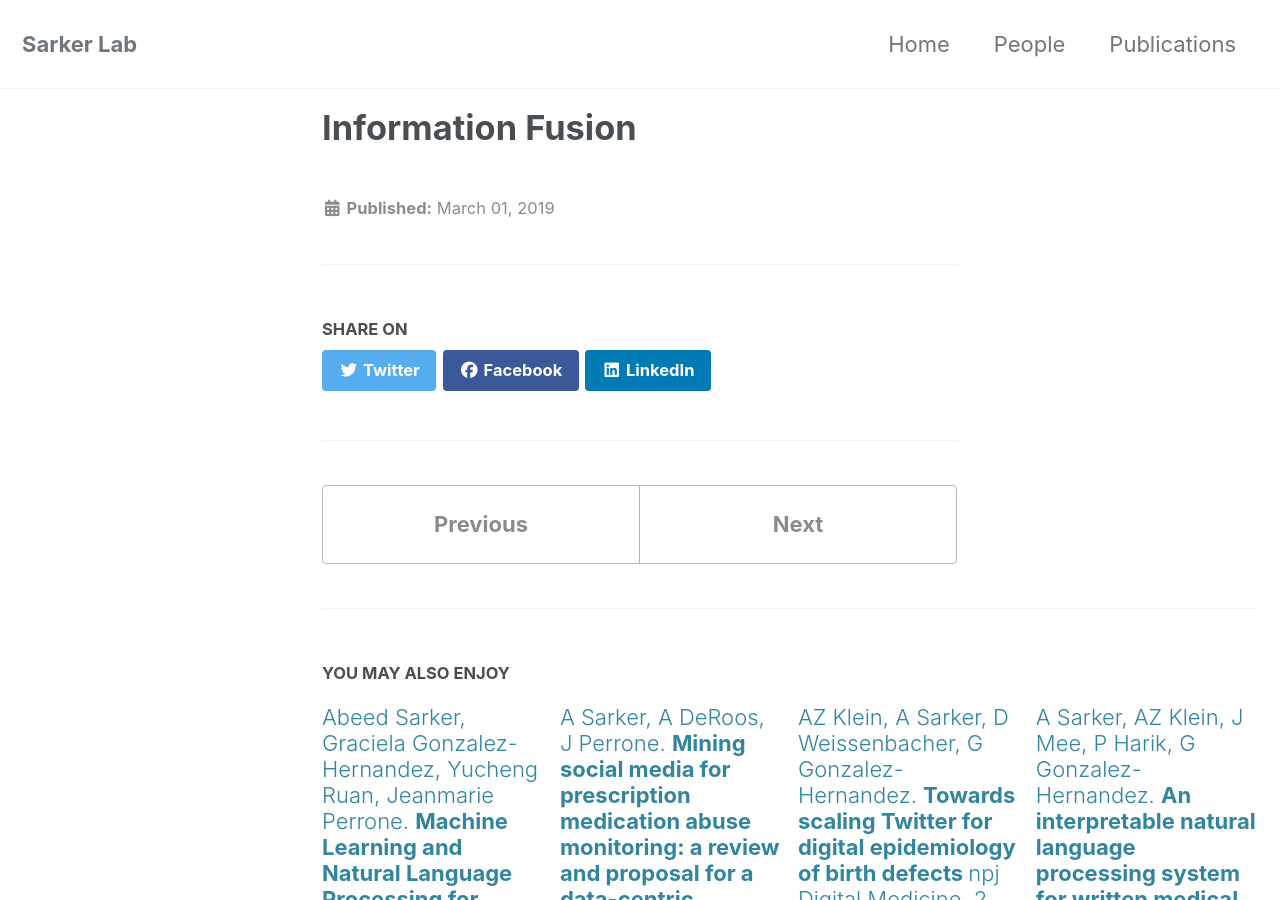
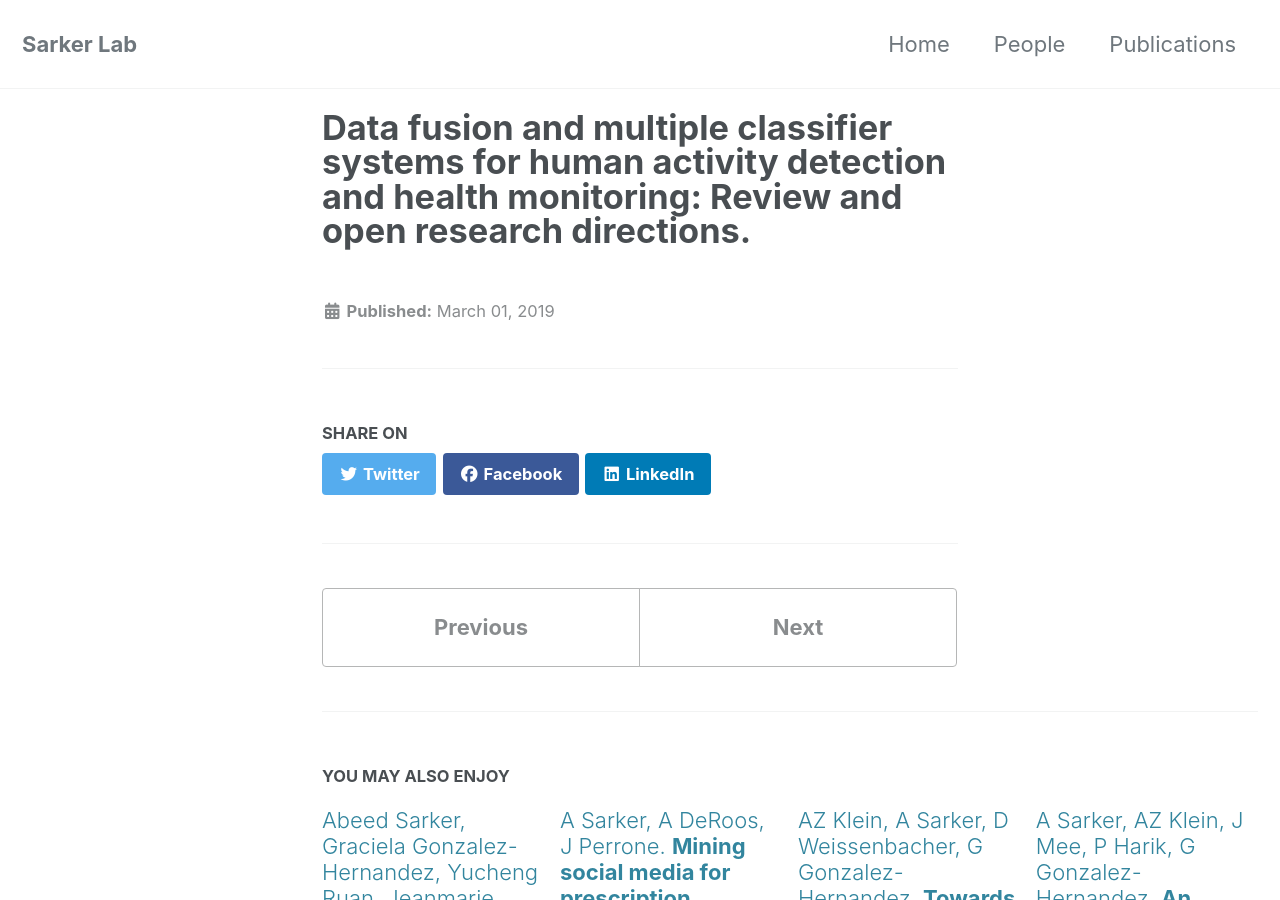
Before and after one commit to sarkerlab/Website, a Jekyll site: the page built from _posts/2019-03-1-Data fusion and multiple classifier systems for human activity detection and health monitoring: Review and open research directions.md, in a window 1280 px wide and 900 px high. Built offline with Jekyll 4.4.1, drawn with Linux system fonts in a browser that asks for light colours; cached includes are drawn as plain includes; nearby versions of some CDN libraries.

Commit message:
Update 2019-03-1-Data fusion and multiple classifier systems for human activity detection and health monitoring: Review and open research directions.md

```diff
--- a/_posts/2019-03-1-Data fusion and multiple classifier systems for human activity detection and health monitoring: Review and open research directions.md
+++ b/_posts/2019-03-1-Data fusion and multiple classifier systems for human activity detection and health monitoring: Review and open research directions.md
@@ -1,6 +1,6 @@
 ---
 authors: "Mohammed Ali Al-garadi, Kasturi Dewi Varathan, Sri Devi Ravana"
-title: "Information Fusion"
+title: "Data fusion and multiple classifier systems for human activity detection and health monitoring: Review and open research directions."
 additional_info: "Information Fusion,2019"
 external_url: https://www.sciencedirect.com/science/article/pii/S1566253518304135
 categories:
```
